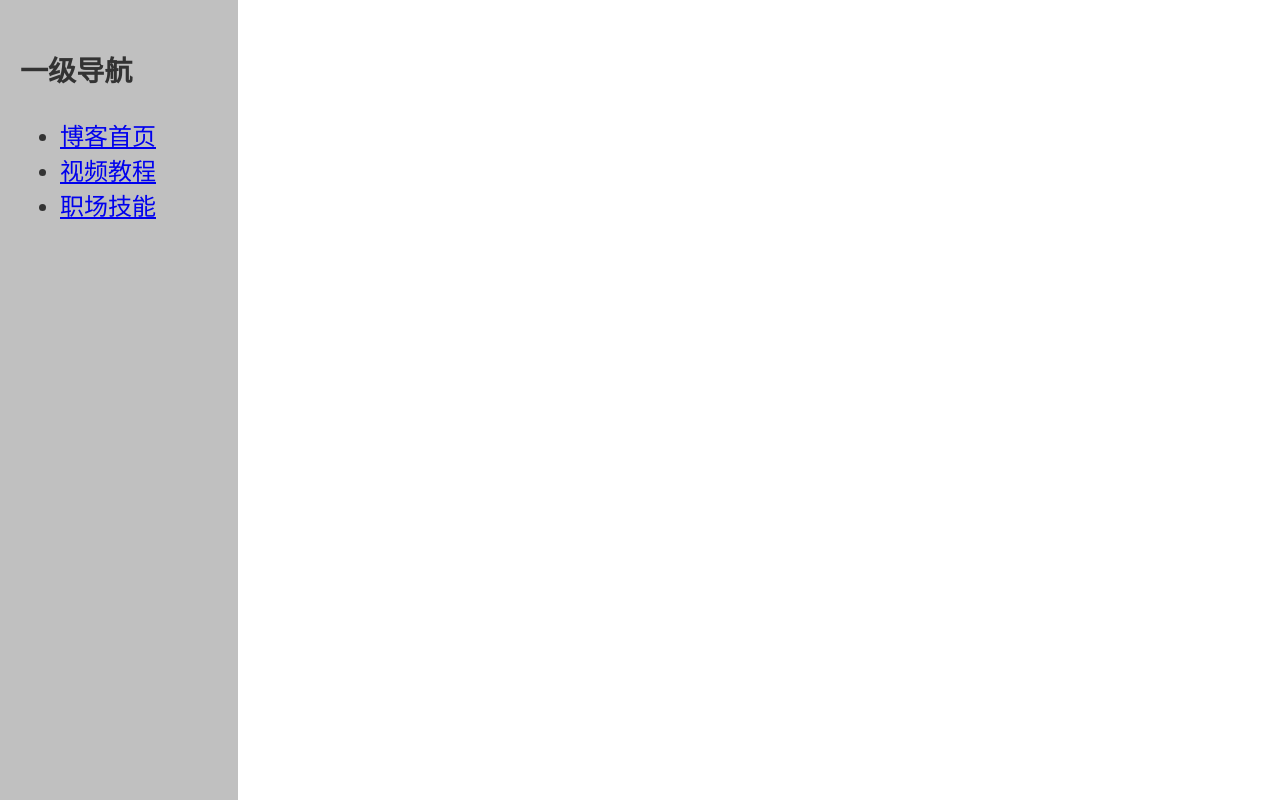
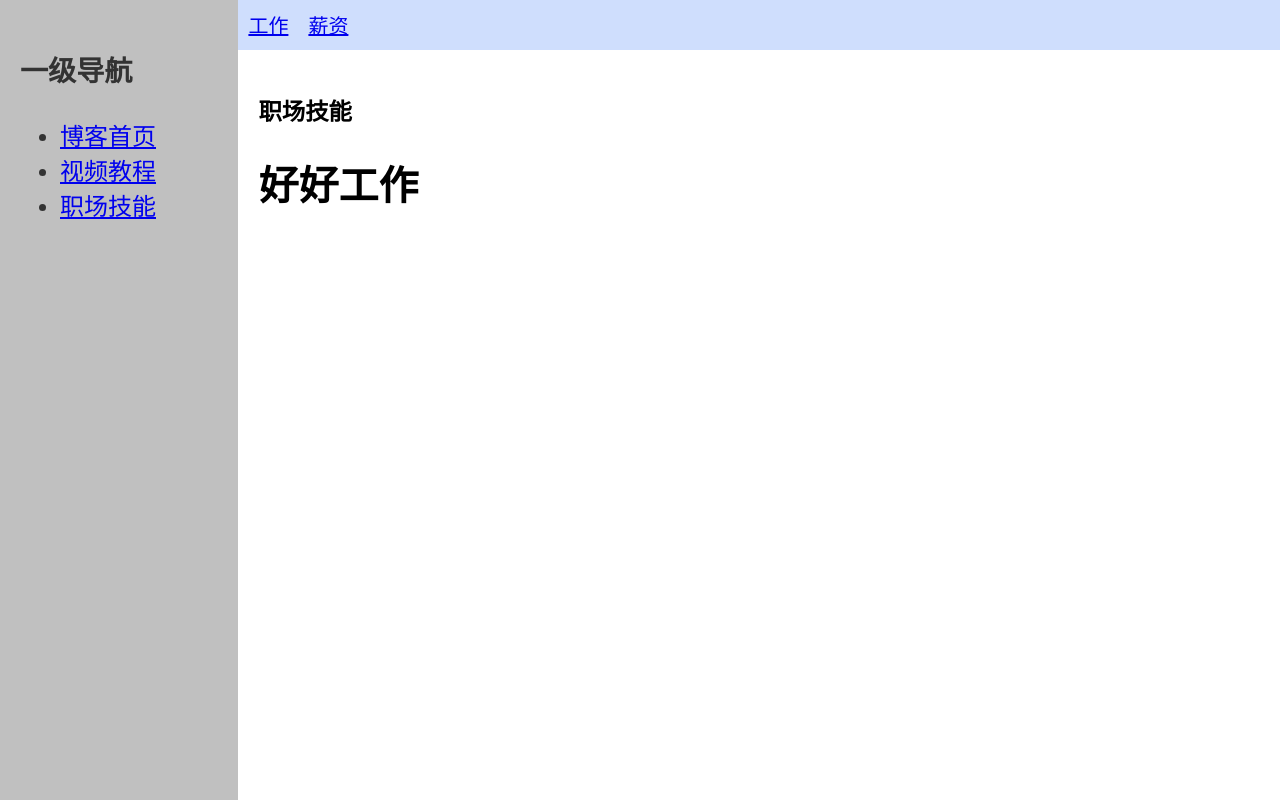
Before and after one commit to zjy26/react-webapp, a React (Create React App) app: page /workplace/job in a window 1280 px wide. Shown: the top 800 px of the page. Built offline with nearby package versions, Linux system fonts and the light colour scheme.

Commit message:
完善AppRouter

```diff
--- a/src/AppRouter.js
+++ b/src/AppRouter.js
@@ -1,34 +1,39 @@
-import React, { Component } from 'react';
+import React from 'react';
 import { BrowserRouter as Router, Route, Link} from "react-router-dom"
 import Main from './pages/Main'
 import Video from './pages/Video'
 import './index.css'
+import WorkPlace from './pages/WorkPlace';
 
-class AppRouter extends Component {
-    constructor(props) {
-        super(props);
-        this.state = {  }
-    }
-    render() {
+function AppRouter() {
+    let routerConfig = [
+        {title: '博客首页', link: '/', path: '/', component:Main, exact: true},
+        {title: '视频教程', link: '/video', path: '/video', component:Video, exact: false},
+        {title: '职场技能', link: '/workplace', path: '/workplace', component:WorkPlace, exact: false}
+    ];
     return (
         <Router>
             <div className="mainDiv">
                 <div className="leftNav">
                     <h3>一级导航</h3>
                     <ul>
-                            <li><Link to="/">博客首页</Link></li>
-                            <li><Link to="/video">视频教程</Link></li>
-                            <li><Link to="">职场技能</Link></li>
+                        {
+                            routerConfig.map((item, index)=>{
+                                return (<li key={index}><Link to={item.link}>{item.title}</Link></li>)
+                            })
+                        }
                     </ul>
                 </div>
                 <div className="rightMain">
-                        <Route path = "/" exact component={Main}></Route>
-                        <Route path = "/video" component={Video}></Route>
+                    {
+                        routerConfig.map((item, index)=>{
+                            return (<Route key={index} path={item.path} exact={item.exact} component={item.component}></Route>)
+                        })
+                    }
                 </div>
             </div>
         </Router>
         );
 }
-}
 
 export default AppRouter;
--- /dev/null
+++ b/src/pages/WorkPlace.js
@@ -0,0 +1,37 @@
+import React from 'react';
+import {Route, Link} from "react-router-dom"
+import Job from './workplace/Job'
+import Money from './workplace/Money'
+
+function WorkPlace() {
+  let workplaceConfig = [
+    {link:"/workplace/job", title:"工作", path:"/workplace/job/", component:Job},
+    {link:"/workplace/money", title:"薪资", path:"/workplace/Money/", component:Money}
+  ];
+  return (
+    <div>
+      <div className="topNav">
+        <ul>
+          {
+            workplaceConfig.map((item, index)=>{
+              return (
+                <li key={index}><Link to={item.link}>{item.title}</Link></li>
+              )
+            })
+          }
+        </ul>
+      </div>
+      <div className="videoContent">
+        <div><h3>职场技能</h3></div>
+        {
+          workplaceConfig.map((item, index)=>{
+            return(<Route key={index} path={item.path}  component={item.component} />)
+          })
+        }
+      </div>
+    </div>
+  );
+
+}
+
+export default WorkPlace;
--- /dev/null
+++ b/src/pages/workplace/Job.js
@@ -0,0 +1,11 @@
+import React from 'react';
+
+function Job() {
+  return (
+    <div>
+      <h1>好好工作</h1>
+    </div>
+  );
+}
+
+export default Job;
--- /dev/null
+++ b/src/pages/workplace/Money.js
@@ -0,0 +1,11 @@
+import React from 'react';
+
+function Money() {
+  return (
+    <div>
+      <h1>升职加薪</h1>
+    </div>
+  );
+}
+
+export default Money;
```
Lines whose indentation alone changed are shown as unchanged.
